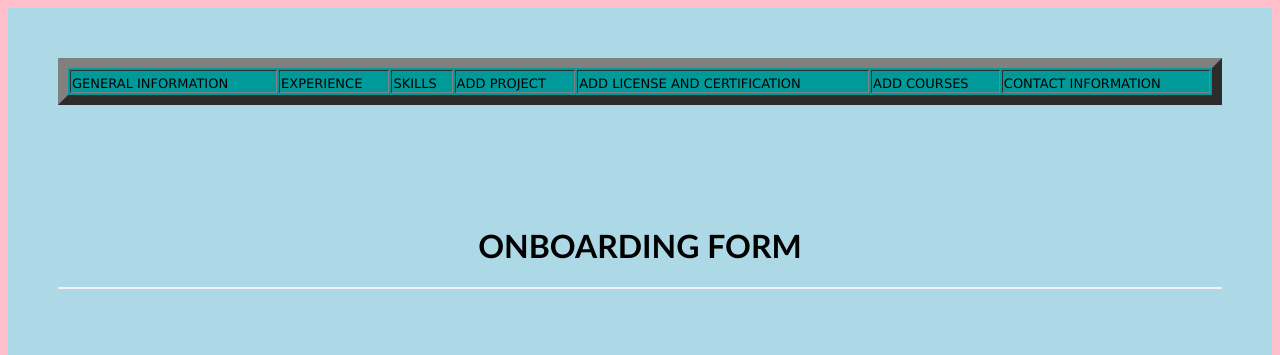
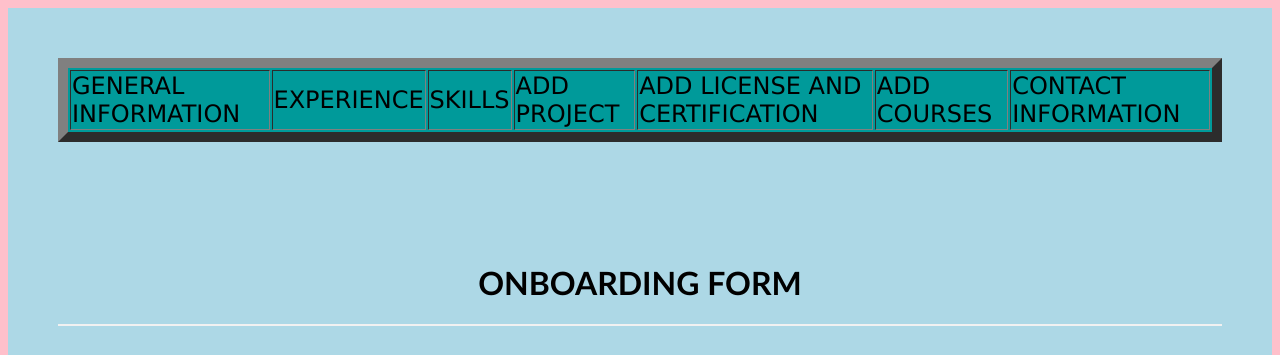
Before and after one commit to Saumyaptl/onboardingform, a website: page public/index.html in a window 1280 px wide. Shown: the top 355 px of the page. Drawn offline with Linux system fonts and the light colour scheme.

Commit message:
Update index.html

```diff
--- a/public/index.html
+++ b/public/index.html
@@ -95,7 +95,7 @@
       <tr>
         <td>
           <a href="#generalinformation" style="text-decoration:none">
-            <font face="Verdana" size="2" color=black>
+            <font face="Verdana" size="5" color=black>
               GENERAL INFORMATION
 
             </font>
@@ -103,7 +103,7 @@
         </td>
         <td>
           <a href="#Experince" style="text-decoration:none">
-            <font face="Verdana" size="2" color=black>
+            <font face="Verdana" size="5" color=black>
               EXPERIENCE
 
             </font>
@@ -111,7 +111,7 @@
         </td>
         <td>
           <a href="#Skills" style="text-decoration:none">
-            <font face="Verdana" size="2" color=black>
+            <font face="Verdana" size="5" color=black>
               SKILLS
 
             </font>
@@ -119,7 +119,7 @@
         </td>
         <td>
           <a href="#AddProject" style="text-decoration:none">
-            <font face="Verdana" size="2" color=black>
+            <font face="Verdana" size="5" color=black>
               ADD PROJECT
 
             </font>
@@ -127,7 +127,7 @@
         </td>
         <td>
           <a href="#Addlicense" style="text-decoration:none">
-            <font face="Verdana" size="2" color=black>
+            <font face="Verdana" size="5" color=black>
               ADD LICENSE AND CERTIFICATION
 
             </font>
@@ -135,7 +135,7 @@
         </td>
         <td>
           <a href="#Addcourse" style="text-decoration:none">
-            <font face="Verdana" size="2" color=black>
+            <font face="Verdana" size="5" color=black>
               ADD COURSES
 
             </font>
@@ -143,7 +143,7 @@
         </td>
         <td>
           <a href="#contactinfo" style="text-decoration:none">
-            <font face="Verdana" size="2" color=black>
+            <font face="Verdana" size="5" color=black>
               CONTACT INFORMATION
 
             </font>
```
